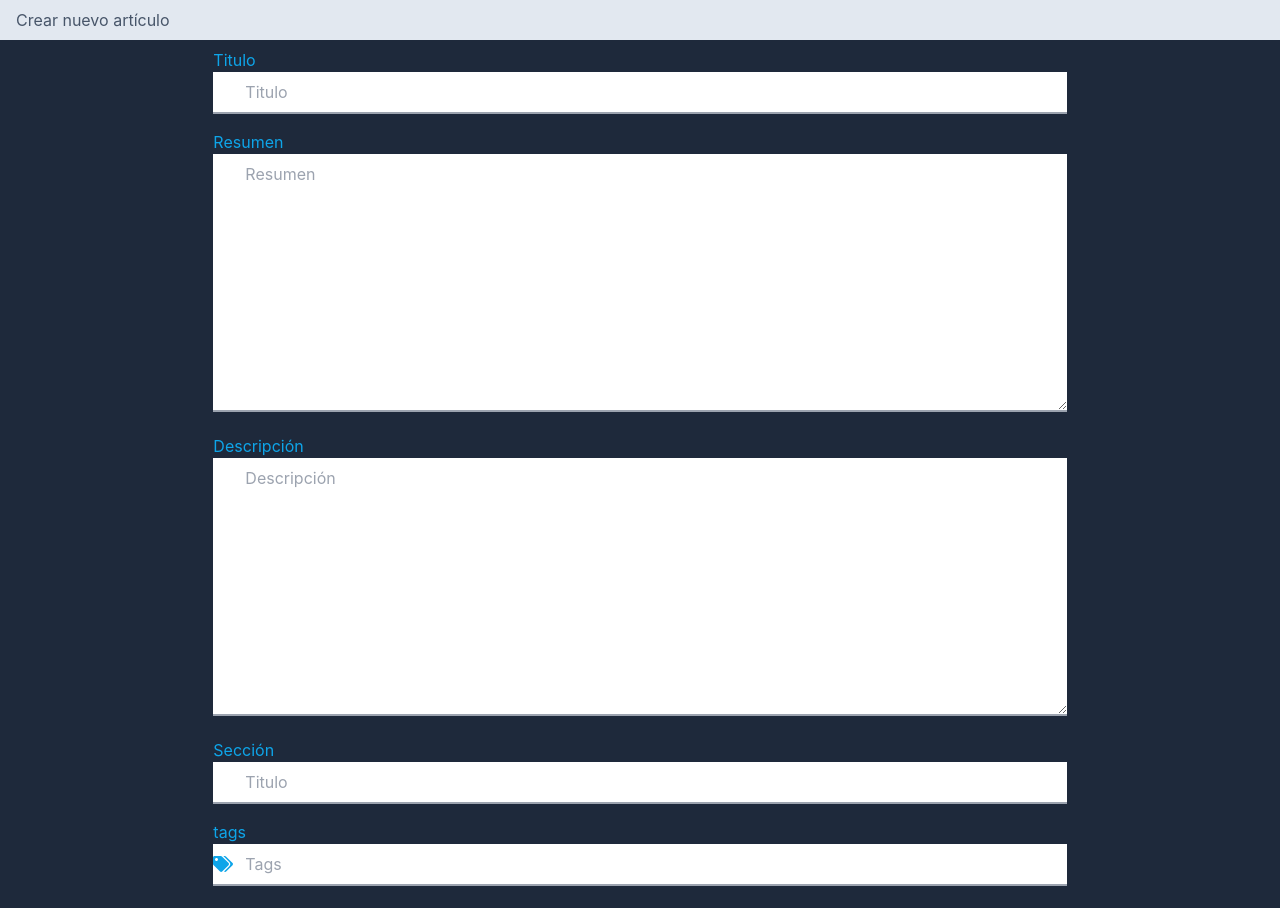
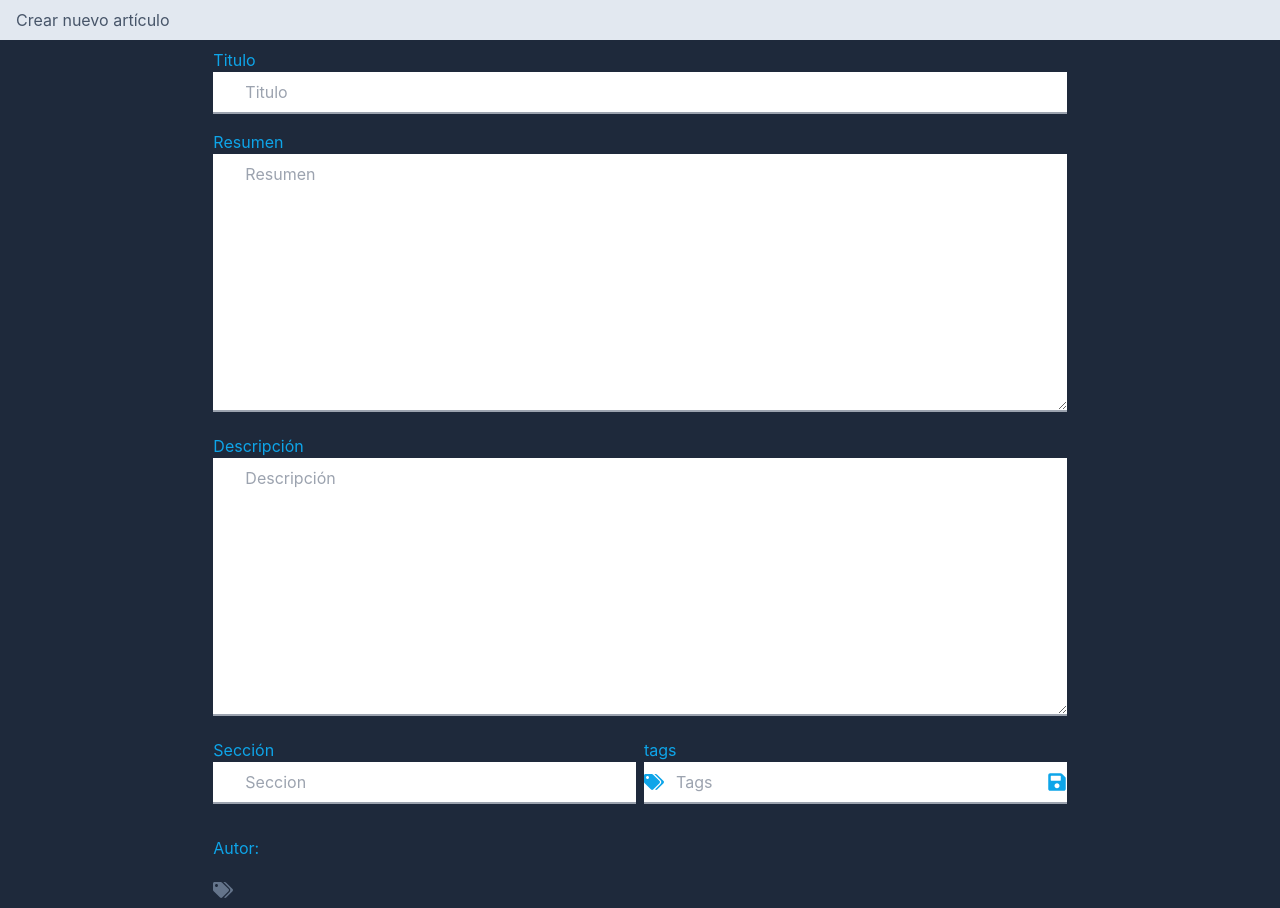
Before and after one commit to crivasc/el_universo_app, a Next.js app: page /article/NewArticle in a window 1280 px wide. Built offline with nearby package versions, Linux system fonts and the light colour scheme.

Commit message:
testing send

```diff
--- a/components/Redaction.jsx
+++ b/components/Redaction.jsx
@@ -11,7 +11,7 @@ const Redaction = ({usuario}) => {
     }, [usuario]);
 
     return (
-        <div>
+        <div className="mb-6">
             <div className="px-6 pt-4 flex items-center justify-between">
                 <h1 className="font-bold text-slate-600 text-xl">Redacción</h1>
 
--- a/package.json
+++ b/package.json
@@ -11,6 +11,7 @@
   "dependencies": {
     "@ckeditor/ckeditor5-build-classic": "^33.0.0",
     "@ckeditor/ckeditor5-react": "^4.0.1",
+    "@types/ckeditor__ckeditor5-build-classic": "^29.0.1",
     "firebase": "^9.6.10",
     "next": "12.1.2",
     "react": "18.0.0",
--- a/pages/article/NewArticle.jsx
+++ b/pages/article/NewArticle.jsx
@@ -1,6 +1,41 @@
-import { FaTags } from "react-icons/fa";
+import { useState, useEffect } from "react";
+import { FaTags, FaSave } from "react-icons/fa";
 
 const NewArticle = ({autor}) => {
+
+    const [title, setTitle] = useState('');
+    const [summ, setSumm] = useState('');
+    const [desc, setDesc] = useState('');
+    const [sect, setSect] = useState('');
+    const [tags, setTags] = useState([]);
+    const [aut, setAut] = useState('');
+
+    const [articleNew, setarticleNew] = useState([]);
+
+    useEffect(() => {
+        setAut(autor);
+    }, [autor]);
+
+    const [preTag, setpreTag] = useState('');
+
+    const handleTags=(e)=>{
+        //list.push(preTag)
+        setTags([...tags, preTag]);
+
+        document.getElementById("tags").value = "";
+    }
+
+    const sendingTest=()=>{
+        let data = {
+            title: title,
+            summary: summ,
+            description: desc,
+            tags: tags,
+            section: sect,
+            autor: aut
+        }
+    }
+
     return (
         <>
             <div className="w-full bg-slate-200 p-4 py-2 text-md text-left text-slate-600">
@@ -12,7 +47,8 @@ const NewArticle = ({autor}) => {
                     <input type="text"
                     name='titulo'
                     className="w-full text-gray-600 pl-8 py-2 border-solid border-b-2 focus:border-sky-500 border-gray-400 outline-none"
-                    placeholder='Titulo' />
+                    placeholder='Titulo'
+                    onChange={(e)=>setTitle(e.target.value)}/>
                 </div>
                 {/***/}
                 <div className="relative text-sky-500 mb-4">
@@ -20,7 +56,8 @@ const NewArticle = ({autor}) => {
                     <textarea cols="30" rows="10"
                         name='resumen'
                         className="w-full text-gray-600 pl-8 py-2 border-solid border-b-2 focus:border-sky-500 border-gray-400 outline-none"
-                        placeholder='Resumen'>
+                        placeholder='Resumen'
+                        onChange={(e)=>setSumm(e.target.value)}>
                     </textarea>
                 </div>
                 {/***/}
@@ -29,26 +66,45 @@ const NewArticle = ({autor}) => {
                     <textarea cols="30" rows="10"
                         name='descripcion'
                         className="w-full text-gray-600 pl-8 py-2 border-solid border-b-2 focus:border-sky-500 border-gray-400 outline-none"
-                        placeholder='Descripción'>
+                        placeholder='Descripción'
+                        onChange={(e)=>setDesc(e.target.value)}>
                     </textarea>
                 </div>
                 {/***/}
+                <div className="grid grid-cols-2 gap-2">
+
                     <div className="relative text-sky-500 mb-4">
                         <label className="text-md">Sección</label>
                         <input type="text"
                         name='seccion'
                         className="w-full text-gray-600 pl-8 py-2 border-solid border-b-2 focus:border-sky-500 border-gray-400 outline-none"
-                    placeholder='Titulo' />
+                        placeholder='Seccion'
+                        onChange={(e)=>setSect(e.target.value)}/>
                     </div>
                     {/***/}
                     <div className="relative text-sky-500 mb-4">
                         <label className="text-md">tags</label>
                         <FaTags size={20} className='absolute left-0 bottom-3 transition duration-200' />
                         <input type="text"
+                        id="tags"
                         name='tags'
-                    className="w-full text-gray-600 pl-8 py-2 border-solid border-b-2 focus:border-sky-500 border-gray-400 outline-none"
-                    placeholder='Tags' />
+                        className="w-full text-gray-600 px-8 py-2 border-solid border-b-2 focus:border-sky-500 border-gray-400 outline-none"
+                        placeholder='Tags'
+                        onChange={(e)=>setpreTag(e.target.value)}
+                        />
+                        <button className='absolute right-0 bottom-3 transition duration-200'
+                            onClick={handleTags}><FaSave size={20}/></button>
                     </div>
+
+                </div>
+                <div className='relative text-sky-500 my-4 '>
+                    <span>Autor: </span>
+                    <span className="relative text-slate-500 text-md font-bold">{aut}</span></div>
+                <div className='relative text-slate-500'>
+                    <FaTags size={20} className='absolute left-0 bottom-0' />
+                    <span className="w-full pl-8 py-2">{tags.length > 1 ? tags+' ' : tags}</span>
+                </div>
+
             </div>
         </>
     )
```
Also changed, not shown: 1 other file (tests, documents, lock files or other folders). Lines whose indentation alone changed are shown as unchanged.
